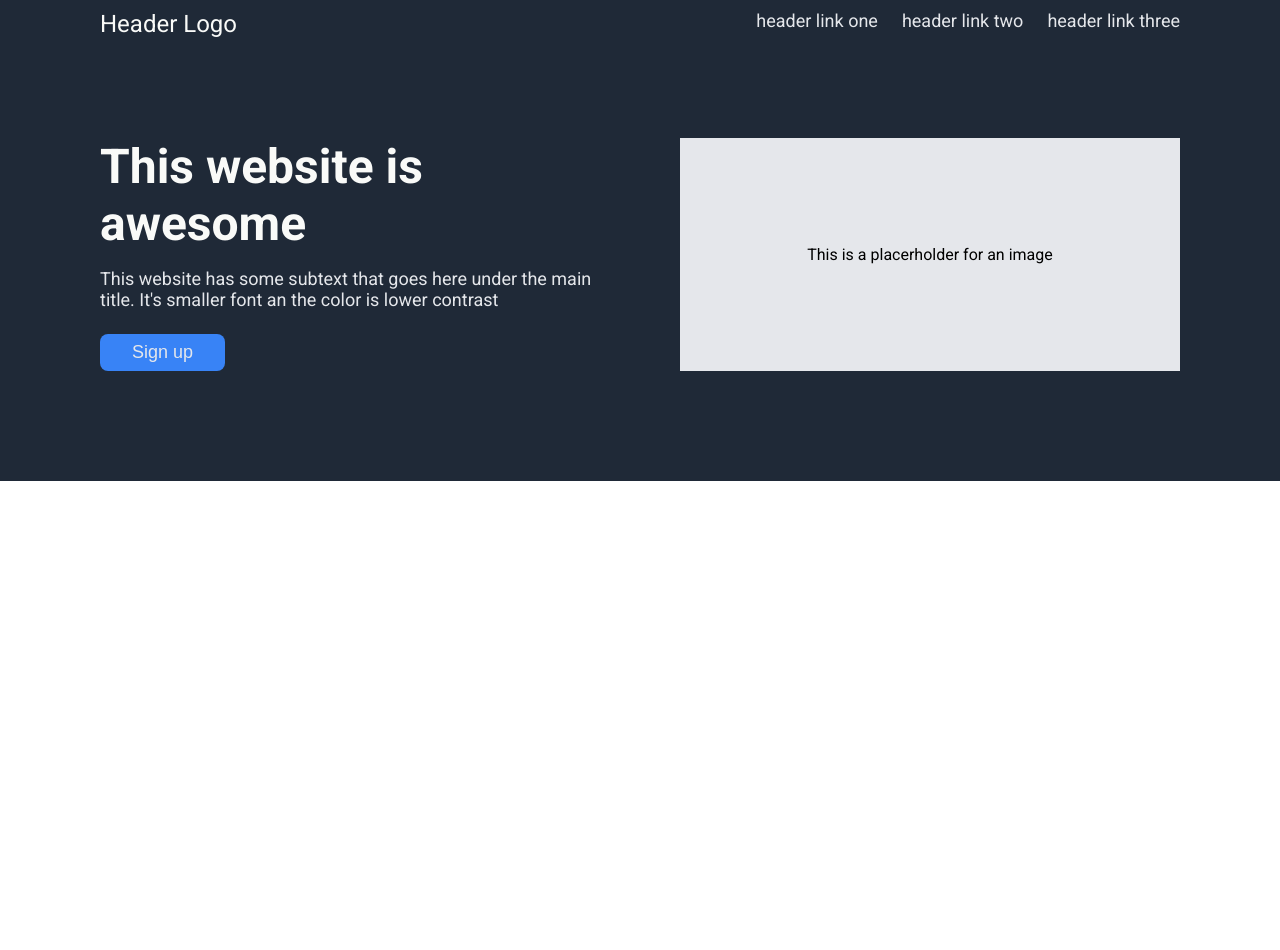
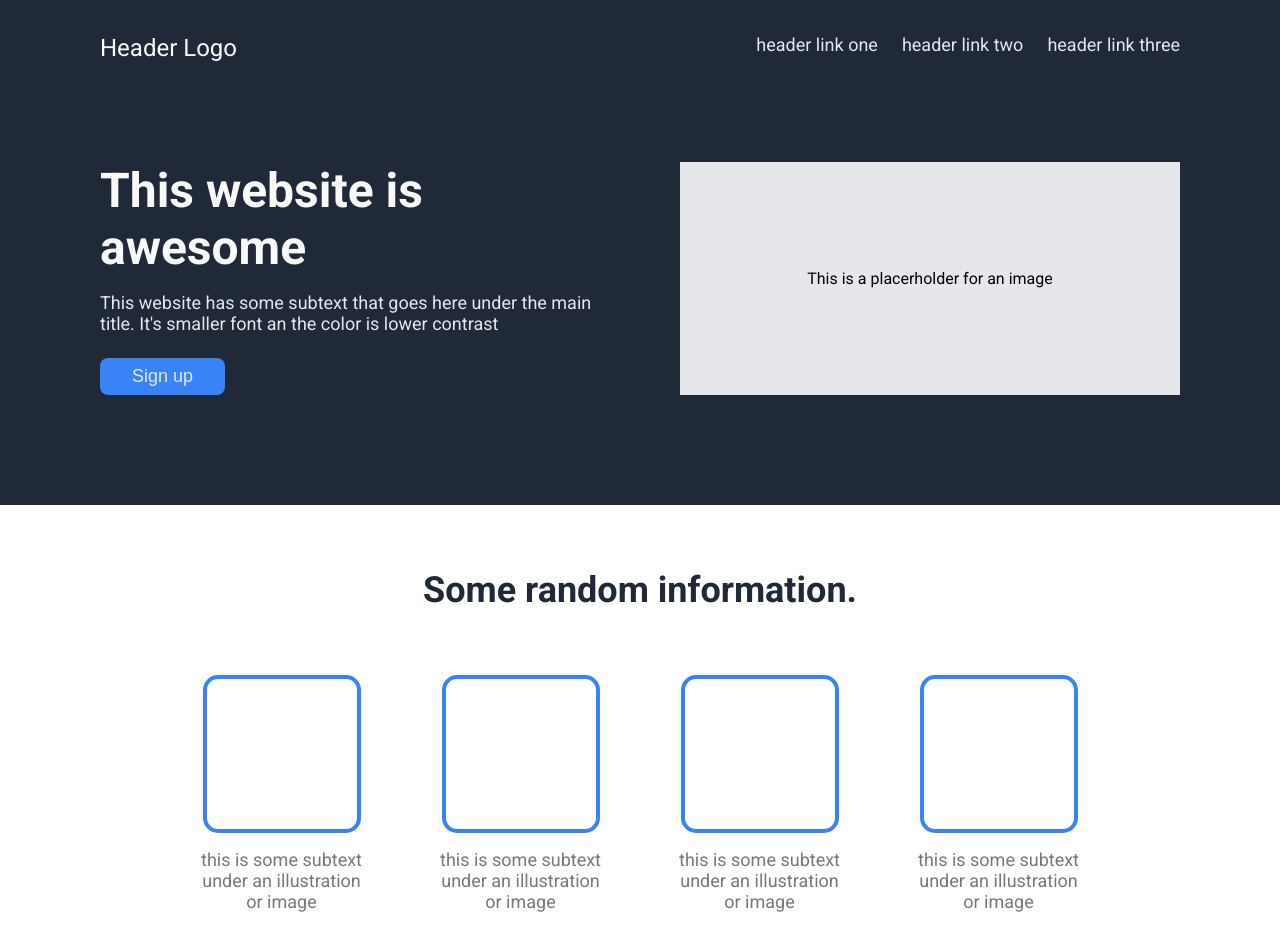
Before and after one commit to mortegaj/odin-landing-page, a plain HTML site: page index.html in a window 1280 px wide. Before the commit the page ends 800 px from the top, so only its background shows below. Drawn offline with Linux system fonts and the light colour scheme.

Commit message:
Add Section 2

```diff
--- a/index.html
+++ b/index.html
@@ -26,5 +26,26 @@
                 </div>
             </div>
         </div>
+        <div class="section-2">
+            <div class="section-2-title">Some random information.</div>
+            <div class="section-2-items">
+                <div class="item">
+                    <div class="item-image"></div>
+                    <div class="item-text">this is some subtext under an illustration or image</div>
+                </div>
+                <div class="item">
+                    <div class="item-image"></div>
+                    <div class="item-text">this is some subtext under an illustration or image</div>
+                </div>
+                <div class="item">
+                    <div class="item-image"></div>
+                    <div class="item-text">this is some subtext under an illustration or image</div>
+                </div>
+                <div class="item">
+                    <div class="item-image"></div>
+                    <div class="item-text">this is some subtext under an illustration or image</div>
+                </div>
+            </div>
+        </div>
     </body>
 </html>
--- a/styles.css
+++ b/styles.css
@@ -15,6 +15,7 @@ body {
 .header {
     display: flex;
     justify-content: space-between;
+    margin-top: 24px;
     margin-bottom: 100px;
 }
 
@@ -78,3 +79,43 @@ button {
     align-items: center;
     align-self: stretch;
 }
+
+/* SECTION 2 */
+
+.section-2-title {
+    font-size: 36px;
+    font-weight: bolder;
+    color: #1F2937;
+    text-align: center;
+    margin: 64px;
+}
+
+.section-2-items {
+    display: flex;
+    justify-content: center;
+    gap: 64px;
+    margin-bottom: 100px;
+}
+
+.item {
+    display: flex;
+    flex-direction: column;
+    align-items: center;
+    width: 175px;
+    gap: 16px;
+}
+
+.item-image {
+    width: 150px;
+    height: 150px;
+    border-style: solid;
+    border-width: 4px;
+    border-radius: 15px;
+    border-color: #3883F6;
+}
+
+.item-text {
+    text-align: center;
+    font-size: 18px;
+    color:#76787b;
+}
```
